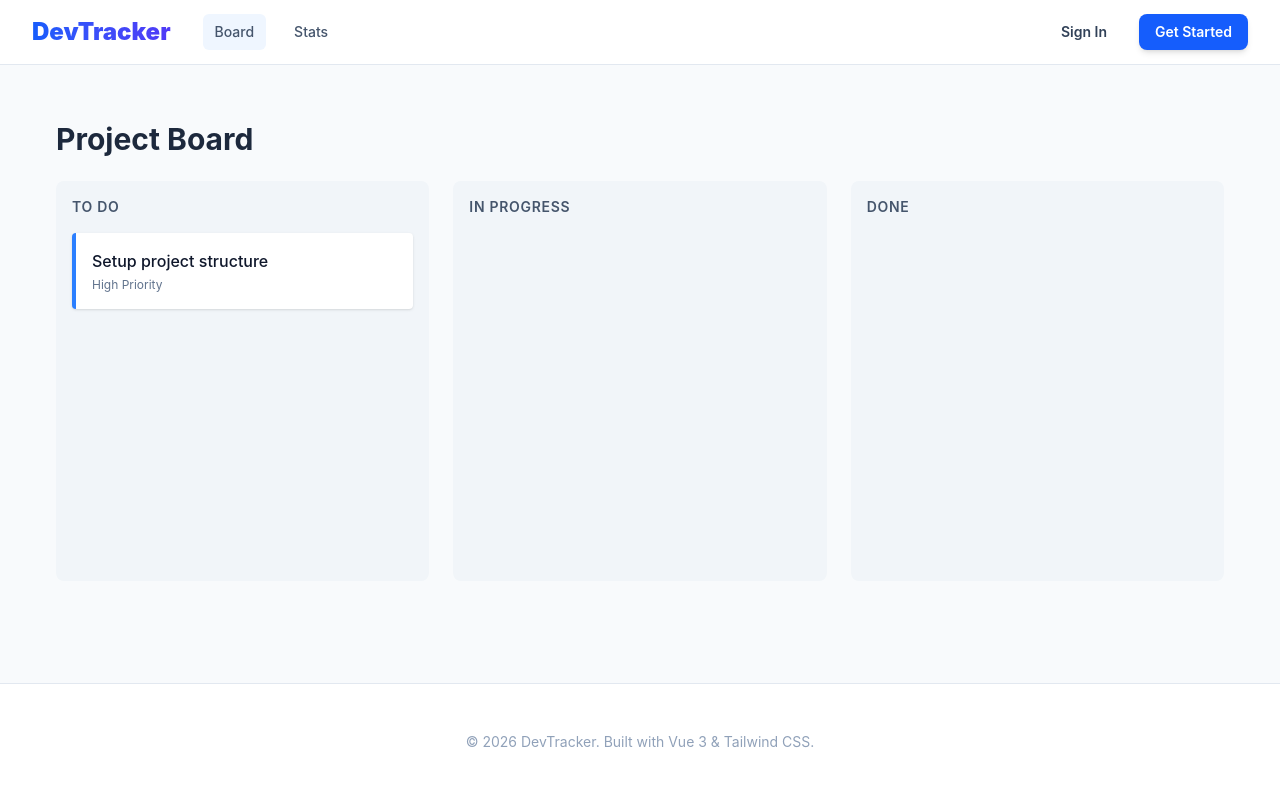
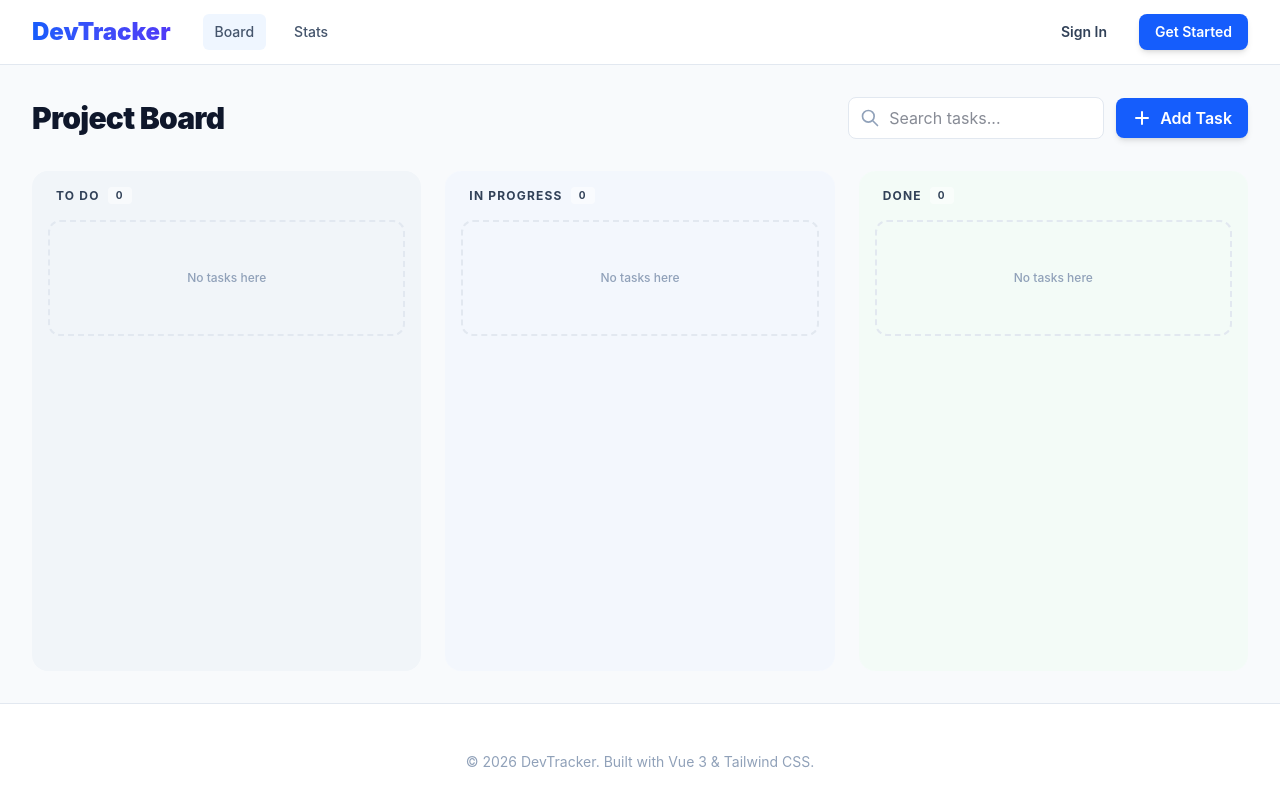
Before and after one commit to Kal-T/dev-tracker, a Vue app: page /board in a window 1280 px wide. Shown: the top 806 px of the page. Built offline with nearby package versions, Linux system fonts and the light colour scheme; the HTML template or start-up script is replaced by a standard one.

Commit message:
implement functional Kanban board with TaskCard component and search filtering

```diff
--- /dev/null
+++ b/src/components/TaskCard.vue
@@ -0,0 +1,74 @@
+<script setup lang="ts">
+import type { Task, TaskStatus } from '@/stores/taskStore'
+
+const props = defineProps<{
+  task: Task
+}>()
+
+const emit = defineEmits<{
+  (e: 'move', id: string, status: TaskStatus): void
+  (e: 'delete', id: string): void
+}>()
+
+const priorityColors = {
+  low: 'bg-green-100 text-green-700 border-green-200',
+  medium: 'bg-yellow-100 text-yellow-700 border-yellow-200',
+  high: 'bg-red-100 text-red-700 border-red-200'
+}
+
+const statusOptions: { label: string; value: TaskStatus }[] = [
+  { label: 'To Do', value: 'todo' },
+  { label: 'In Progress', value: 'in-progress' },
+  { label: 'Done', value: 'done' }
+]
+</script>
+
+<template>
+  <div class="bg-white p-4 rounded-xl shadow-sm border border-slate-200 hover:shadow-md transition-shadow group">
+    <div class="flex justify-between items-start mb-3">
+      <span
+        class="text-[10px] uppercase font-bold px-2 py-0.5 rounded-full border"
+        :class="priorityColors[task.priority]"
+      >
+        {{ task.priority }}
+      </span>
+      <button
+        @click="emit('delete', task.id)"
+        class="text-slate-300 hover:text-red-500 transition-colors opacity-0 group-hover:opacity-100"
+      >
+        <svg xmlns="http://www.w3.org/2000/svg" class="h-4 w-4" fill="none" viewBox="0 0 24 24" stroke="currentColor">
+          <path stroke-linecap="round" stroke-linejoin="round" stroke-width="2" d="M19 7l-.867 12.142A2 2 0 0116.138 21H7.862a2 2 0 01-1.995-1.858L5 7m5 4v6m4-6v6m1-10V4a1 1 0 00-1-1h-4a1 1 0 00-1 1v3M4 7h16" />
+        </svg>
+      </button>
+    </div>
+
+    <h3 class="font-semibold text-slate-800 mb-1 leading-tight">{{ task.title }}</h3>
+    <p class="text-sm text-slate-500 line-clamp-2 mb-4">{{ task.description }}</p>
+
+    <div class="flex flex-wrap gap-1 mb-4">
+      <span
+        v-for="tag in task.tags"
+        :key="tag"
+        class="text-[10px] bg-slate-100 text-slate-600 px-2 py-0.5 rounded"
+      >
+        #{{ tag }}
+      </span>
+    </div>
+
+    <div class="pt-3 border-t border-slate-50 flex justify-between items-center">
+      <div class="flex -space-x-2">
+        <div class="w-6 h-6 rounded-full bg-blue-500 border-2 border-white flex items-center justify-center text-[10px] text-white font-bold">JD</div>
+      </div>
+
+      <select
+        :value="task.status"
+        @change="(e) => emit('move', task.id, (e.target as HTMLSelectElement).value as TaskStatus)"
+        class="text-xs bg-slate-50 border-none rounded px-2 py-1 text-slate-600 focus:ring-1 focus:ring-blue-500 outline-none cursor-pointer"
+      >
+        <option v-for="opt in statusOptions" :key="opt.value" :value="opt.value">
+          {{ opt.label }}
+        </option>
+      </select>
+    </div>
+  </div>
+</template>
--- a/src/views/BoardView.vue
+++ b/src/views/BoardView.vue
@@ -1,25 +1,129 @@
 <script setup lang="ts">
-// Board view logic here
+import { ref, computed } from 'vue'
+import { useTaskStore, type TaskStatus } from '@/stores/taskStore'
+import TaskCard from '@/components/TaskCard.vue'
+
+const taskStore = useTaskStore()
+const searchQuery = ref('')
+
+// Filtered tasks based on search query
+const filteredTasks = computed(() => {
+  return taskStore.filteredTasks(searchQuery.value)
+})
+
+// Group filtered tasks by status
+const columns = computed(() => {
+  return {
+    todo: {
+      title: 'To Do',
+      tasks: filteredTasks.value.filter((t) => t.status === 'todo'),
+      color: 'bg-slate-100',
+    },
+    'in-progress': {
+      title: 'In Progress',
+      tasks: filteredTasks.value.filter((t) => t.status === 'in-progress'),
+      color: 'bg-blue-50/50',
+    },
+    done: {
+      title: 'Done',
+      tasks: filteredTasks.value.filter((t) => t.status === 'done'),
+      color: 'bg-green-50/50',
+    },
+  }
+})
+
+const handleMove = (id: string, newStatus: TaskStatus) => {
+  taskStore.moveTask(id, newStatus)
+}
+
+const handleDelete = (id: string) => {
+  if (confirm('Are you sure you want to delete this task?')) {
+    taskStore.deleteTask(id)
+  }
+}
+
+// Helper to add a mock task if the board is empty
+const addSampleTask = () => {
+  taskStore.addTask({
+    title: 'New Feature Request',
+    description: 'Implement dark mode toggle in the settings panel.',
+    status: 'todo',
+    priority: 'medium',
+    tags: ['ui', 'ux'],
+  })
+}
 </script>
 
 <template>
-  <div class="p-6">
-    <h1 class="text-3xl font-bold text-slate-800 mb-6">Project Board</h1>
-    <div class="grid grid-cols-1 md:grid-cols-3 gap-6">
-      <!-- Placeholder columns -->
-      <div class="bg-slate-100 p-4 rounded-lg min-h-[400px]">
-        <h2 class="font-semibold mb-4 text-slate-600 uppercase text-sm tracking-wider">To Do</h2>
-        <div class="bg-white p-4 rounded shadow-sm mb-3 border-l-4 border-blue-500">
-          <p class="font-medium">Setup project structure</p>
-          <p class="text-xs text-slate-500 mt-1">High Priority</p>
+  <div>
+    <div class="flex flex-col md:flex-row md:items-center justify-between mb-8 gap-4">
+      <h1 class="text-3xl font-black text-slate-900 tracking-tight">Project Board</h1>
+
+      <div class="flex items-center gap-3">
+        <div class="relative">
+          <svg xmlns="http://www.w3.org/2000/svg" class="h-5 w-5 absolute left-3 top-1/2 -translate-y-1/2 text-slate-400" fill="none" viewBox="0 0 24 24" stroke="currentColor">
+            <path stroke-linecap="round" stroke-linejoin="round" stroke-width="2" d="M21 21l-6-6m2-5a7 7 0 11-14 0 7 7 0 0114 0z" />
+          </svg>
+          <input
+            v-model="searchQuery"
+            type="text"
+            placeholder="Search tasks..."
+            class="pl-10 pr-4 py-2 bg-white border border-slate-200 rounded-lg focus:ring-2 focus:ring-blue-500 focus:border-transparent outline-none w-full md:w-64 transition-all"
+          >
         </div>
+        <button
+          @click="addSampleTask"
+          class="bg-blue-600 hover:bg-blue-700 text-white px-4 py-2 rounded-lg font-semibold shadow-md hover:shadow-blue-200 transition-all flex items-center gap-2 whitespace-nowrap"
+        >
+          <svg xmlns="http://www.w3.org/2000/svg" class="h-5 w-5" viewBox="0 0 20 20" fill="currentColor">
+            <path fill-rule="evenodd" d="M10 3a1 1 0 011 1v5h5a1 1 0 110 2h-5v5a1 1 0 11-2 0v-5H4a1 1 0 110-2h5V4a1 1 0 011-1z" clip-rule="evenodd" />
+          </svg>
+          Add Task
+        </button>
       </div>
-      <div class="bg-slate-100 p-4 rounded-lg min-h-[400px]">
-        <h2 class="font-semibold mb-4 text-slate-600 uppercase text-sm tracking-wider">In Progress</h2>
-      </div>
-      <div class="bg-slate-100 p-4 rounded-lg min-h-[400px]">
-        <h2 class="font-semibold mb-4 text-slate-600 uppercase text-sm tracking-wider">Done</h2>
+    </div>
+
+    <div class="grid grid-cols-1 md:grid-cols-3 gap-6 items-start">
+      <div
+        v-for="(col, key) in columns"
+        :key="key"
+        class="rounded-2xl p-4 min-h-[500px]"
+        :class="col.color"
+      >
+        <div class="flex items-center justify-between mb-4 px-2">
+          <h2 class="font-bold text-slate-700 uppercase text-xs tracking-widest flex items-center gap-2">
+            {{ col.title }}
+            <span class="bg-white/50 px-2 py-0.5 rounded text-[10px]">{{ col.tasks.length }}</span>
+          </h2>
+        </div>
+
+        <div class="space-y-4">
+          <TaskCard
+            v-for="task in col.tasks"
+            :key="task.id"
+            :task="task"
+            @move="handleMove"
+            @delete="handleDelete"
+          />
+
+          <div
+            v-if="col.tasks.length === 0"
+            class="border-2 border-dashed border-slate-200 rounded-xl py-12 flex flex-col items-center justify-center text-slate-400"
+          >
+            <p class="text-xs font-medium">No tasks here</p>
+          </div>
+        </div>
       </div>
     </div>
   </div>
 </template>
+
+<style scoped>
+/* Custom column scrolling if content overflows */
+.grid > div {
+  max-height: calc(100vh - 200px);
+  overflow-y: auto;
+  scrollbar-width: thin;
+  scrollbar-color: #cbd5e1 transparent;
+}
+</style>
```
